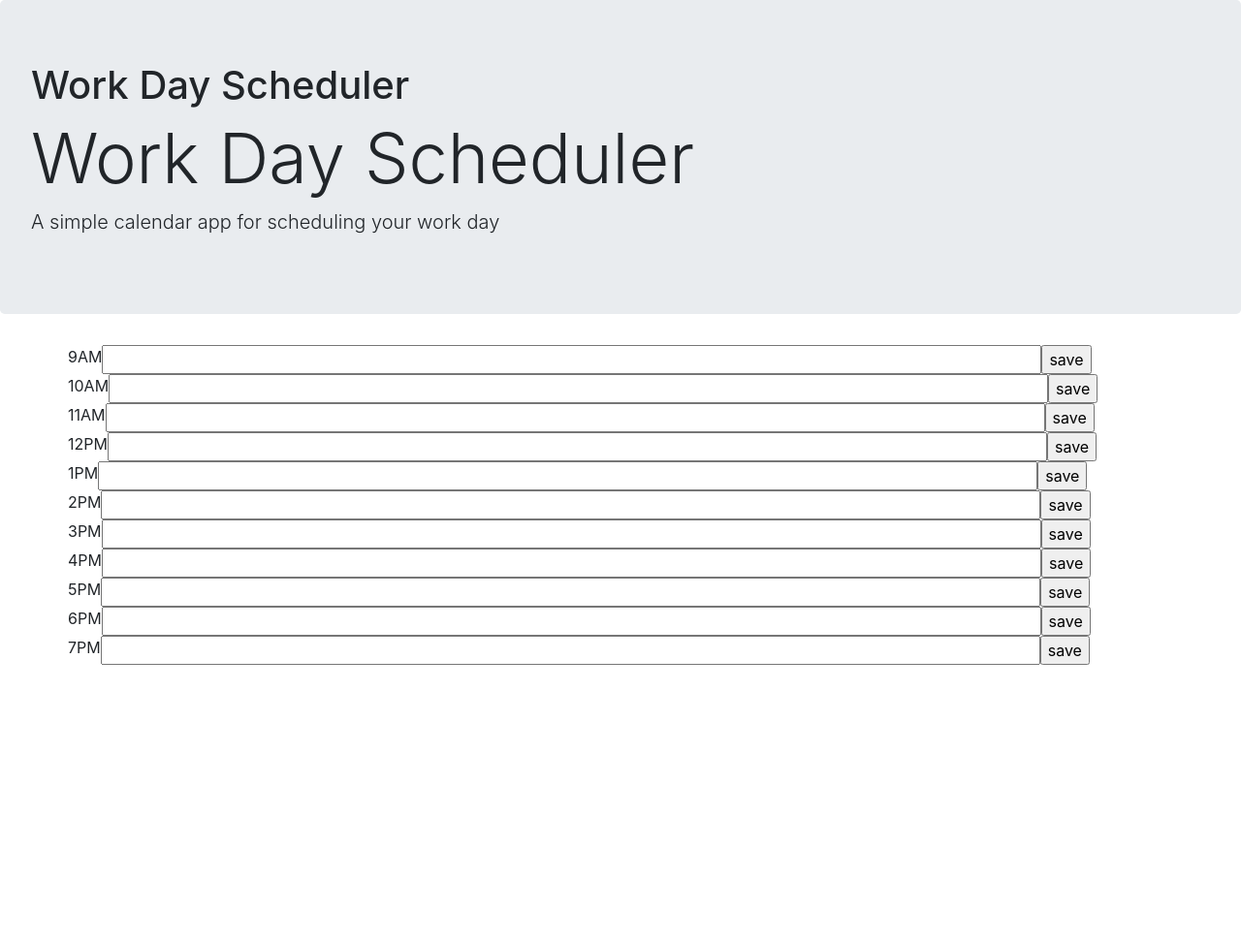
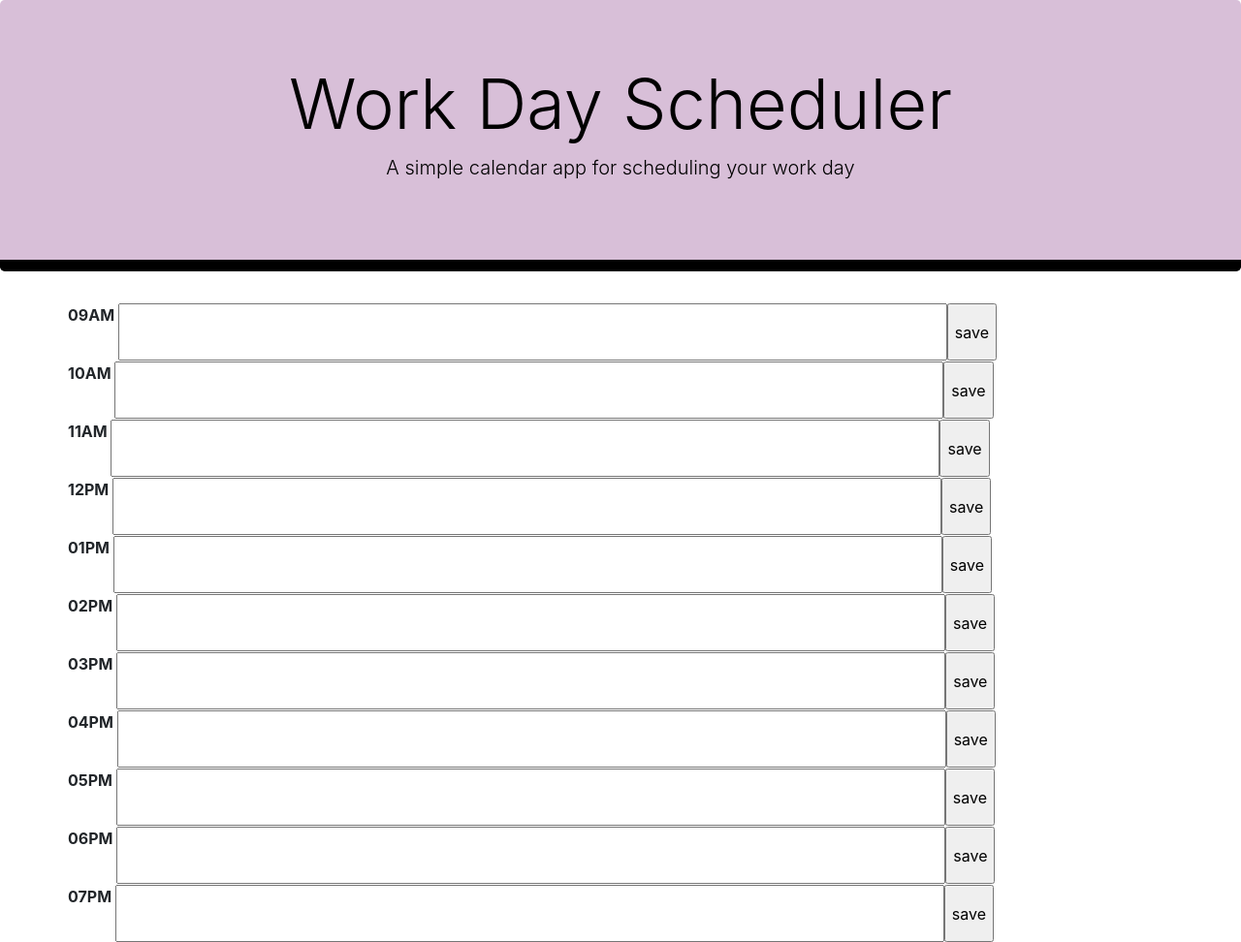
Before and after one commit to Melodie15/workdayscheduler, a plain HTML site: page index.html in a window 1280 px wide. Shown: the whole page at 97% size. Before the commit the page ends 800 px from the top, so only its background shows below. Drawn offline with nearby package versions, Linux system fonts and the light colour scheme.

Commit message:
Styled the timeblocks

```diff
--- a/index.html
+++ b/index.html
@@ -12,33 +12,32 @@
 
 <body>
     <header class="jumbotron">
-        <h1>Work Day Scheduler</h1>
         <h1 class="display-3">Work Day Scheduler</h1>
         <p class="lead">A simple calendar app for scheduling your work day</p>
         <p id="currentDay" class="lead"></p>
     </header>
     <div class="container">
-        <div class="row">9AM <input type="text" class="hour" id="9" data-index="9" style="width: 85%" ;><input type="button"
+        <div class="row">09AM <input type="text" class="hour" id="9" data-index="9" style="width: 75%" ;><input type="button"
             value="save" class="saveBtn" /><i class="fa fa-trash fa-2x trashBtn"></i></div>
-        <div class="row">10AM <input type="text" class="hour" id="10" data-index="10" style="width: 85%" ;><input type="button"
+        <div class="row">10AM <input type="text" class="hour" id="10" data-index="10" style="width: 75%" ;><input type="button"
             value="save" class="saveBtn" /><i class="fa fa-trash fa-2x trashBtn"></i></div>
-        <div class="row">11AM <input type="text" class="hour" id="11" data-index="11" style="width: 85%" ;><input type="button"
+        <div class="row">11AM <input type="text" class="hour" id="11" data-index="11" style="width: 75%" ;><input type="button"
             value="save" class="saveBtn" /><i class="fa fa-trash fa-2x trashBtn"></i></div>
-        <div class="row">12PM <input type="text" class="hour" id="12" data-index="12" style="width: 85%" ;><input type="button"
+        <div class="row">12PM <input type="text" class="hour" id="12" data-index="12" style="width: 75%" ;><input type="button"
             value="save" class="saveBtn" /><i class="fa fa-trash fa-2x trashBtn"></i></div>
-        <div class="row">1PM <input type="text" class="hour" id="13" data-index="13" style="width: 85%" ;><input type="button"
+        <div class="row">01PM <input type="text" class="hour" id="13" data-index="13" style="width: 75%" ;><input type="button"
             value="save" class="saveBtn" /><i class="fa fa-trash fa-2x trashBtn"></i></div>
-        <div class="row">2PM <input type="text" class="hour" id="14" data-index="14" style="width: 85%" ;><input type="button"
+        <div class="row">02PM <input type="text" class="hour" id="14" data-index="14" style="width: 75%" ;><input type="button"
             value="save" class="saveBtn" /><i class="fa fa-trash fa-2x trashBtn"></i></div>
-        <div class="row">3PM <input type="text" class="hour" id="15" data-index="15" style="width: 85%" ;><input type="button"
+        <div class="row">03PM <input type="text" class="hour" id="15" data-index="15" style="width: 75%" ;><input type="button"
             value="save" class="saveBtn" /><i class="fa fa-trash fa-2x trashBtn"></i></div>
-        <div class="row">4PM <input type="text" class="hour" id="16" data-index="16" style="width: 85%" ;><input type="button"
+        <div class="row">04PM <input type="text" class="hour" id="16" data-index="16" style="width: 75%" ;><input type="button"
             value="save" class="saveBtn" /><i class="fa fa-trash fa-2x trashBtn"></i></div>
-        <div class="row">5PM <input type="text" class="hour" id="17" data-index="17" style="width: 85%" ;><input type="button"
+        <div class="row">05PM <input type="text" class="hour" id="17" data-index="17" style="width: 75%" ;><input type="button"
             value="save" class="saveBtn" /><i class="fa fa-trash fa-2x trashBtn"></i></div>
-        <div class="row">6PM <input type="text" class="hour" id="18" data-index="18" style="width: 85%" ;><input type="button"
+        <div class="row">06PM <input type="text" class="hour" id="18" data-index="18" style="width: 75%" ;><input type="button"
             value="save" class="saveBtn" /><i class="fa fa-trash fa-2x trashBtn"></i></div>
-        <div class="row">7PM <input type="text" class="hour" id="19" data-index="19" style="width: 85%" ;><input type="button"
+        <div class="row">07PM <input type="text" class="hour" id="19" data-index="19" style="width: 75%" ;><input type="button"
             value="save" class="saveBtn" /><i class="fa fa-trash fa-2x trashBtn"></i></div>
 
 
--- a/style.css
+++ b/style.css
@@ -0,0 +1,27 @@
+body {
+    background-color: white;
+}
+
+textarea{
+    background: transparent;
+    border: none;
+    resize: none;
+    color: #000000;
+    border-left: 1px solid black;
+    padding: 10px;
+  }
+
+  .jumbotron {
+      background-color: thistle;
+      color: black;
+      text-align: center;
+      border-bottom: 12px solid black;
+  }
+  span {
+      padding-top: 10px;
+  }
+  .row {
+    white-space: pre-wrap;
+    height: 60px;
+    border-top: 1px solid white;
+    font-weight: bolder;
```
